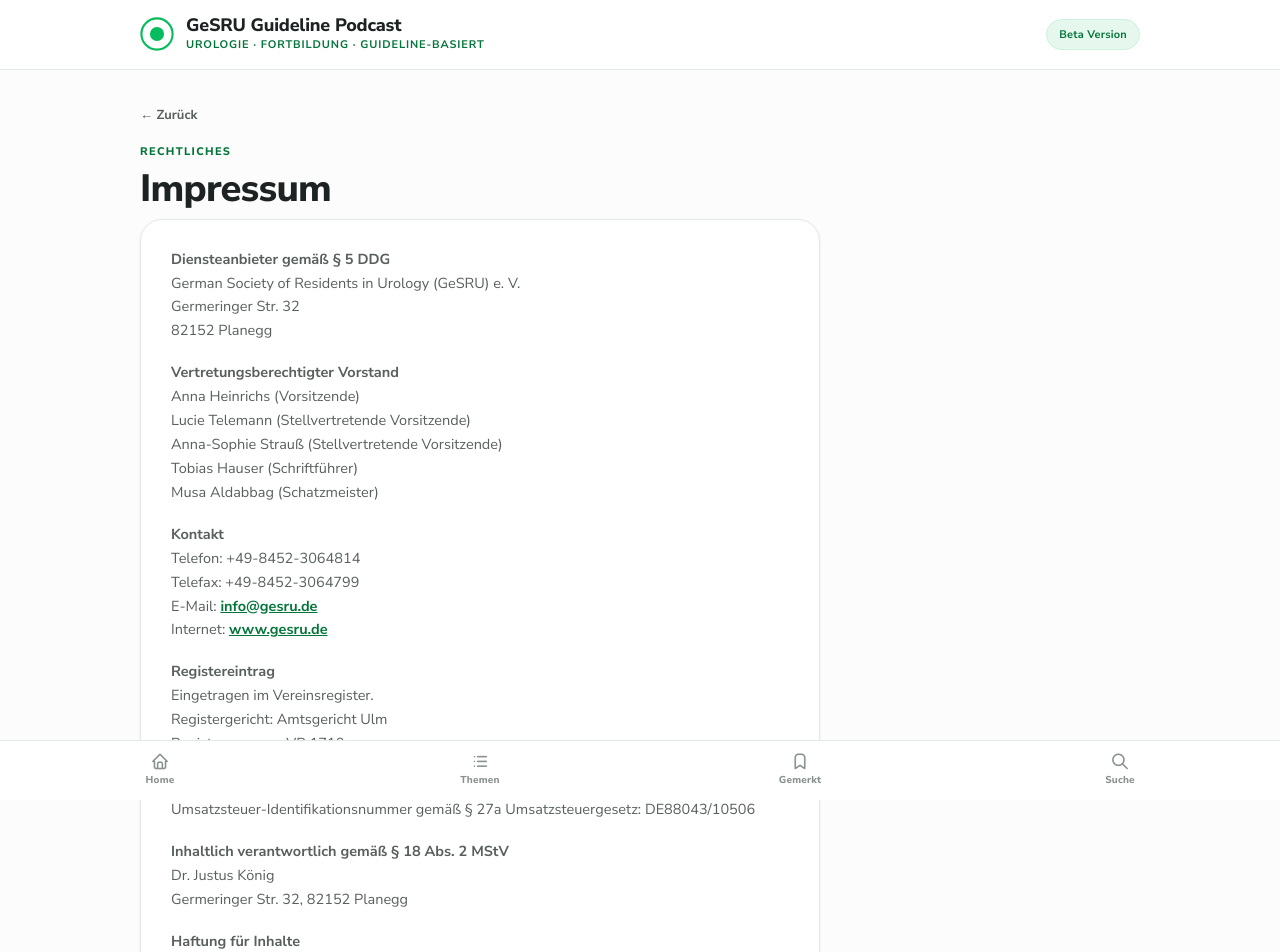
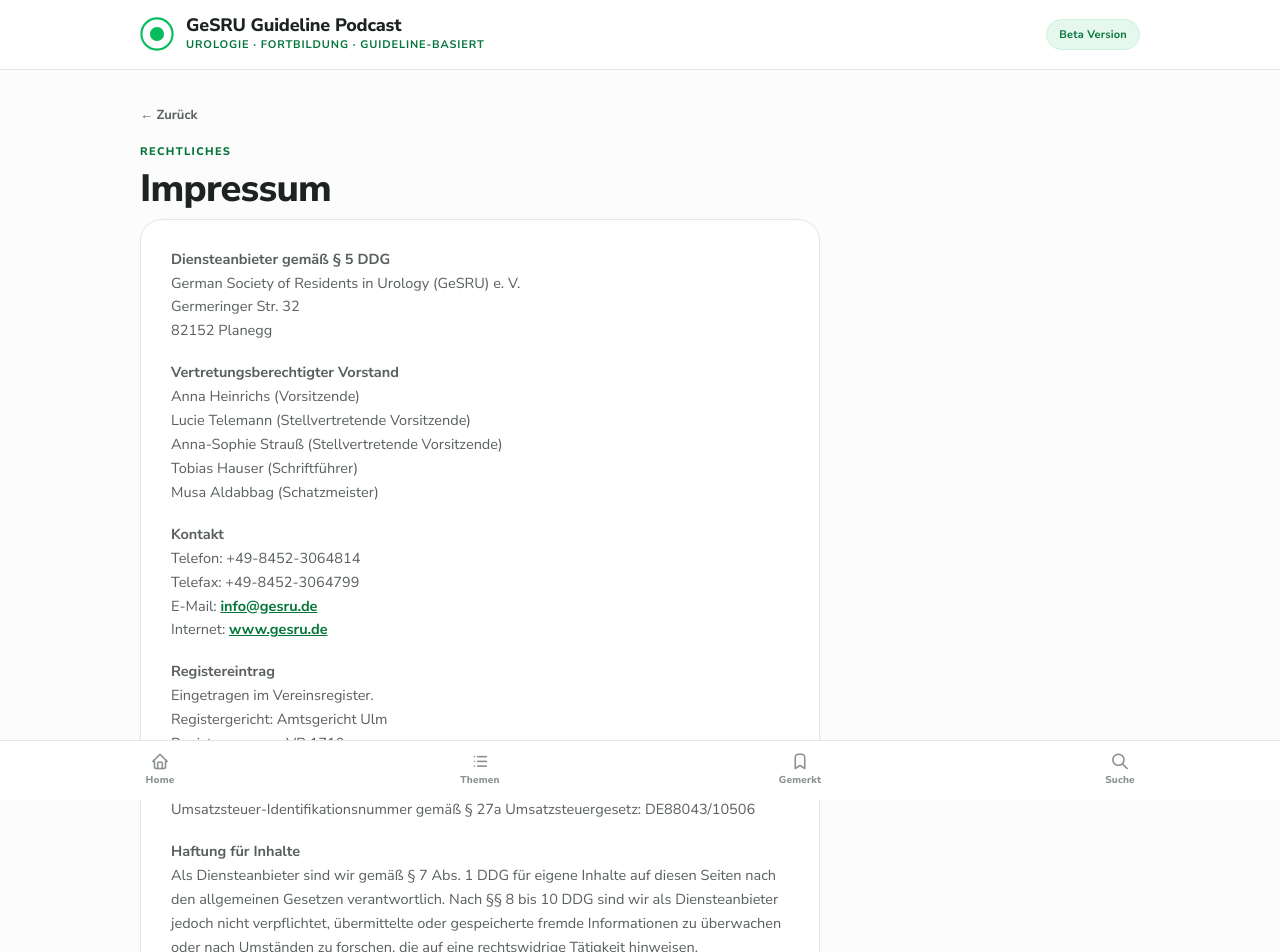
Before and after one commit to chriscummins-lab/the-guideline-podcast, a Next.js app: page /impressum in a window 1280 px wide. Shown: the top 952 px of the page. Built offline with nearby package versions, Linux system fonts and the light colour scheme.

Commit message:
Remove content-responsible-person paragraph from Impressum

```diff
--- a/src/app/impressum/page.tsx
+++ b/src/app/impressum/page.tsx
@@ -70,14 +70,6 @@ export default function ImpressumPage() {
         </p>
 
         <p>
-          <strong>Inhaltlich verantwortlich gemäß § 18 Abs. 2 MStV</strong>
-          <br />
-          Dr. Justus König
-          <br />
-          Germeringer Str. 32, 82152 Planegg
-        </p>
-
-        <p>
           <strong>Haftung für Inhalte</strong>
           <br />
           Als Diensteanbieter sind wir gemäß § 7 Abs. 1 DDG für eigene Inhalte auf diesen
```
